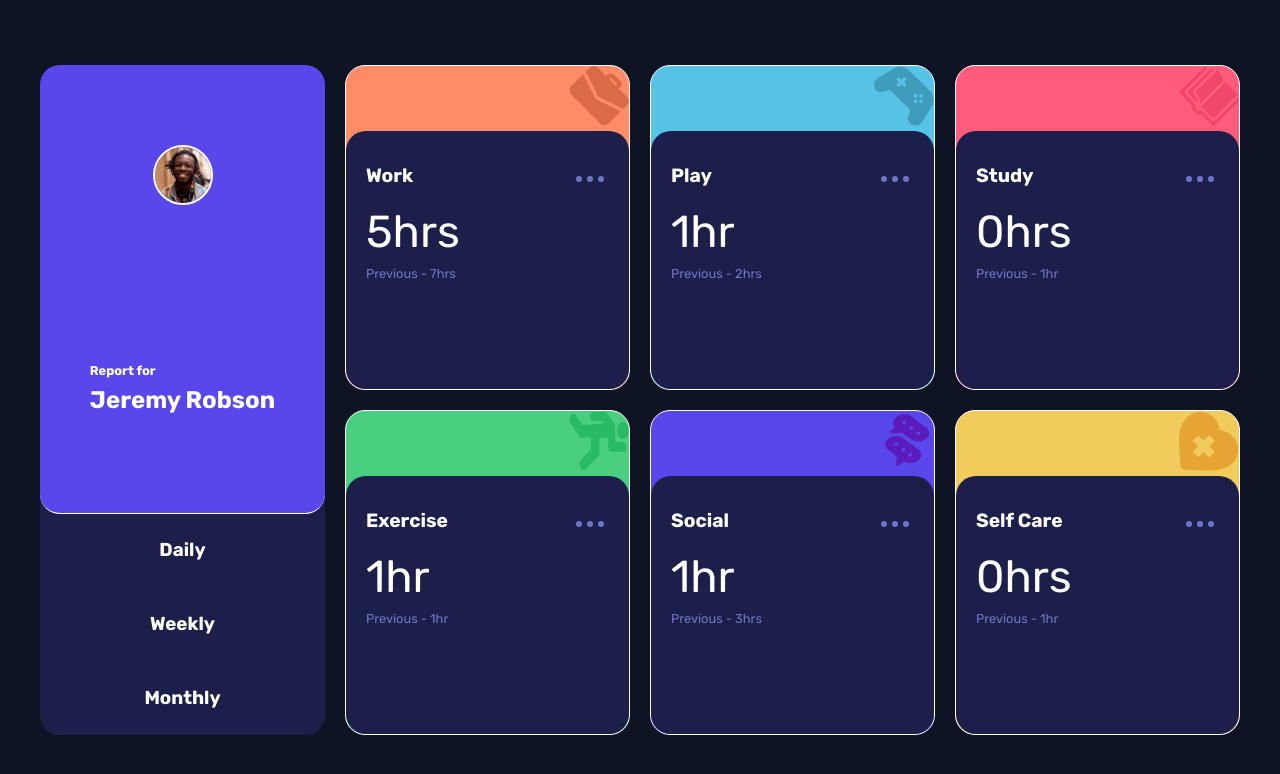
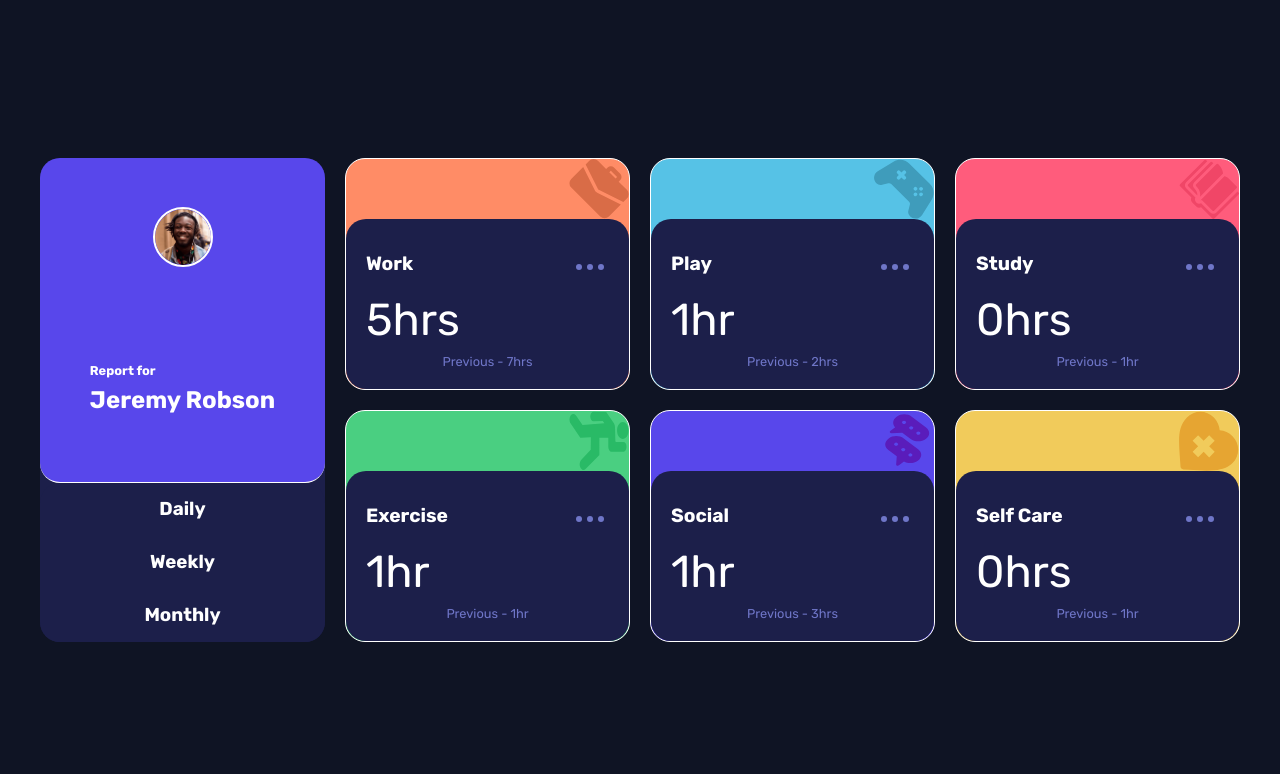
Before and after one commit to jakimiszka/fm-time-tracking, a plain HTML site: page index.html in a window 1280 px wide. Drawn offline with Linux system fonts and the light colour scheme.

Commit message:
sizing layout

```diff
--- a/sass/layout/_grid.scss
+++ b/sass/layout/_grid.scss
@@ -35,8 +35,6 @@
     @include u.breakpoint("medium") {
       grid-template-columns: repeat(3, 1fr);
       gap: 20px;
-      min-width: 768px;
-      min-height: 670px;
       max-width: 821px;
       max-height: 80vh;
     }
@@ -59,6 +57,13 @@
       min-height: 200px;
       border-radius: 20px;
       background-color: var(--navy-900);
+
+      @include u.breakpoint('large') {
+        align-self: flex-start;
+      }
+      @include u.breakpoint('medium') {
+        align-self: flex-start;
+      }
 
        &__image{
         display: flex;
@@ -137,13 +142,6 @@
               color: var(--grey-200);
               font-size: 0.8rem;
               padding-top: 0.5rem;
-
-              @include u.breakpoint('large') {
-                align-self: flex-start;
-              }
-              @include u.breakpoint('medium') {
-                align-self: flex-start;
-              }
             }
           }
         }
@@ -182,7 +180,7 @@
       display: flex;
       flex-direction: column;
       width: 100%;
-      min-height: 200px;
+      height: auto;
       background-color: var(--navy-900);
 
       @include u.breakpoint("medium") {
```
Also changed, not shown: dist/style.css, 1 other file.
